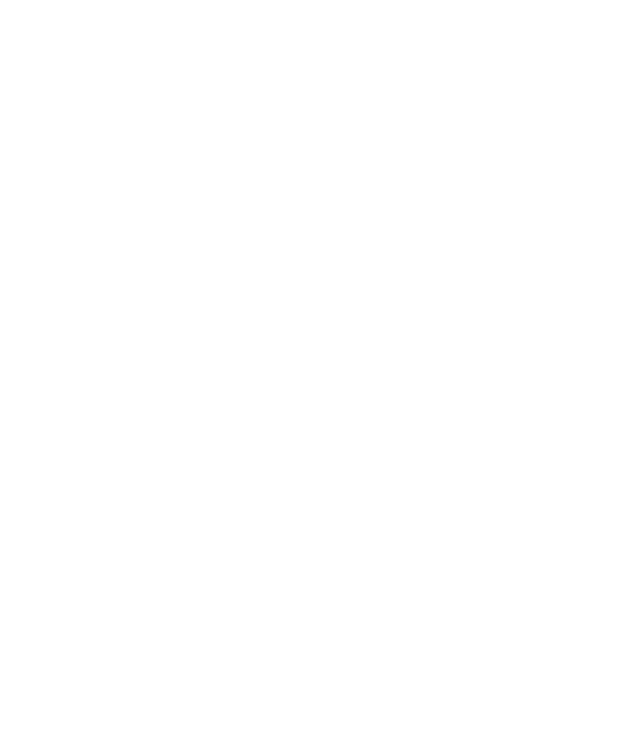
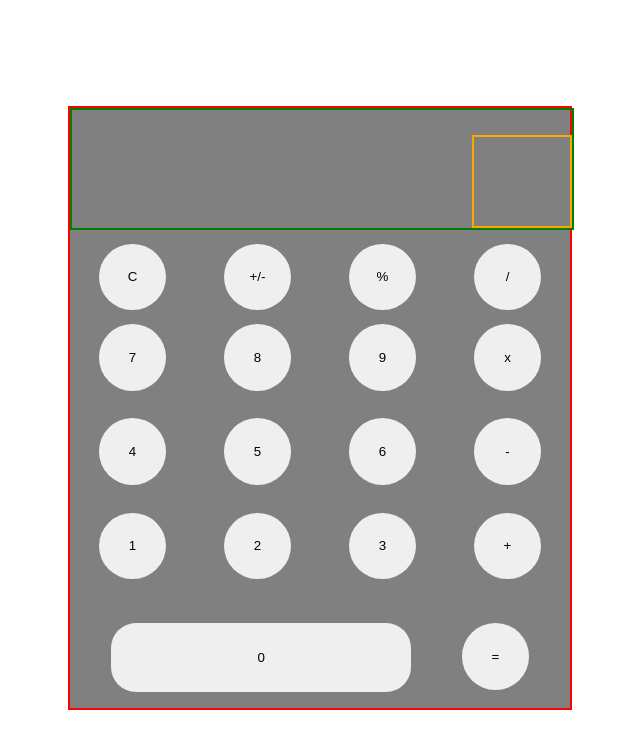
Before and after one commit to jmatzko/calculator, a plain HTML site: page index.html in a window 1280 px wide. Shown: the whole page, without its empty margins (328-968 px from the left). Drawn offline with Linux system fonts and the light colour scheme.

Commit message:
basic calculator ui made

```diff
--- a/index.html
+++ b/index.html
@@ -4,10 +4,43 @@
     <meta charset="UTF-8">
     <meta name="viewport" content="width=device-width, initial-scale=1.0">
     <title>CALCYLATOR</title>
-    <link rel="stylesheet" src="styles.css">
+    <link rel="stylesheet" href="styles.css">
     <script defer src="script.js"></script>
 </head>
 <body>
+    <div class="calc-container">
+        <div class="result-container">
+            <div class="result"></div>
+        </div>
+        <div class="row1">
+            <button class="btn1">C</button>
+            <button class="btn1">+/-</button>
+            <button class="btn1">%</button>
+            <button class="btn1">/</button>
+        </div>
+        <div class="row2">
+            <button class="btn2">7</button>
+            <button class="btn2">8</button>
+            <button class="btn2">9</button>
+            <button class="btn2">x</button>
+        </div>
+        <div class="row3">
+            <button class="btn3">4</button>
+            <button class="btn3">5</button>
+            <button class="btn3">6</button>
+            <button class="btn3">-</button>
+        </div>
+        <div class="row4">
+            <button class="btn4">1</button>
+            <button class="btn4">2</button>
+            <button class="btn4">3</button>
+            <button class="btn4">+</button>
+        </div>
+        <div class="row5">
+            <button class="btn0">0</button>
+            <button class="btn6">=</button>
+        </div>
+    </div>
 
 </body>
 </html>
--- a/styles.css
+++ b/styles.css
@@ -1,6 +1,90 @@
+html {
+    font-size: 16px;
+}
 body {
     display: flex;
     width: 100vw;
     height: 100vh;
-    background-color: orange;
+    justify-content: center;
+    align-items: center;
+    box-sizing: border-box;
 }
+
+.calc-container {
+    display: flex;
+    flex-direction: column;
+    width: 500px;
+    height: 600px;
+    background: gray; /* change to black later */
+    border: 2px solid red;
+}
+
+.result-container {
+    display: flex;
+    width: 100%;
+    border: 2px solid green;
+    height: 150px;
+    justify-content: flex-end;
+    align-items: flex-end;
+}
+
+.result {
+    border: 2px solid orange;
+    width: 6em;
+    height: 75%;
+}
+
+.row1 {
+    display: flex;
+    width: 100%;
+    height: 20%;
+    justify-content: space-around;
+    align-items: center;
+}
+
+.row2 {
+    display: flex;
+    width: 100%;
+    height: 20%;
+    justify-content: space-around;
+}
+
+.row3 {
+    display: flex;
+    width: 100%;
+    height: 20%;
+    justify-content: space-around;
+}
+
+.row4 {
+    display: flex;
+    width: 100%;
+    height: 20%;
+    justify-content: space-around;
+}
+
+.row5 {
+    display: flex;
+    box-sizing: border-box;
+    width: 100%;
+    height: 20%;
+    justify-content: space-around;
+    padding: 1em;
+}
+
+.btn1, .btn2, .btn3,
+.btn4, .btn0, .btn6 {
+    border: 0;
+}
+
+.btn1, .btn2, .btn3,
+.btn4, .btn6 {
+    height: 5em;
+    width: 5em;
+    border-radius: 50%;
+}
+
+.btn0 {
+    width: 300px;
+    border-radius: 25px;
+}
```
